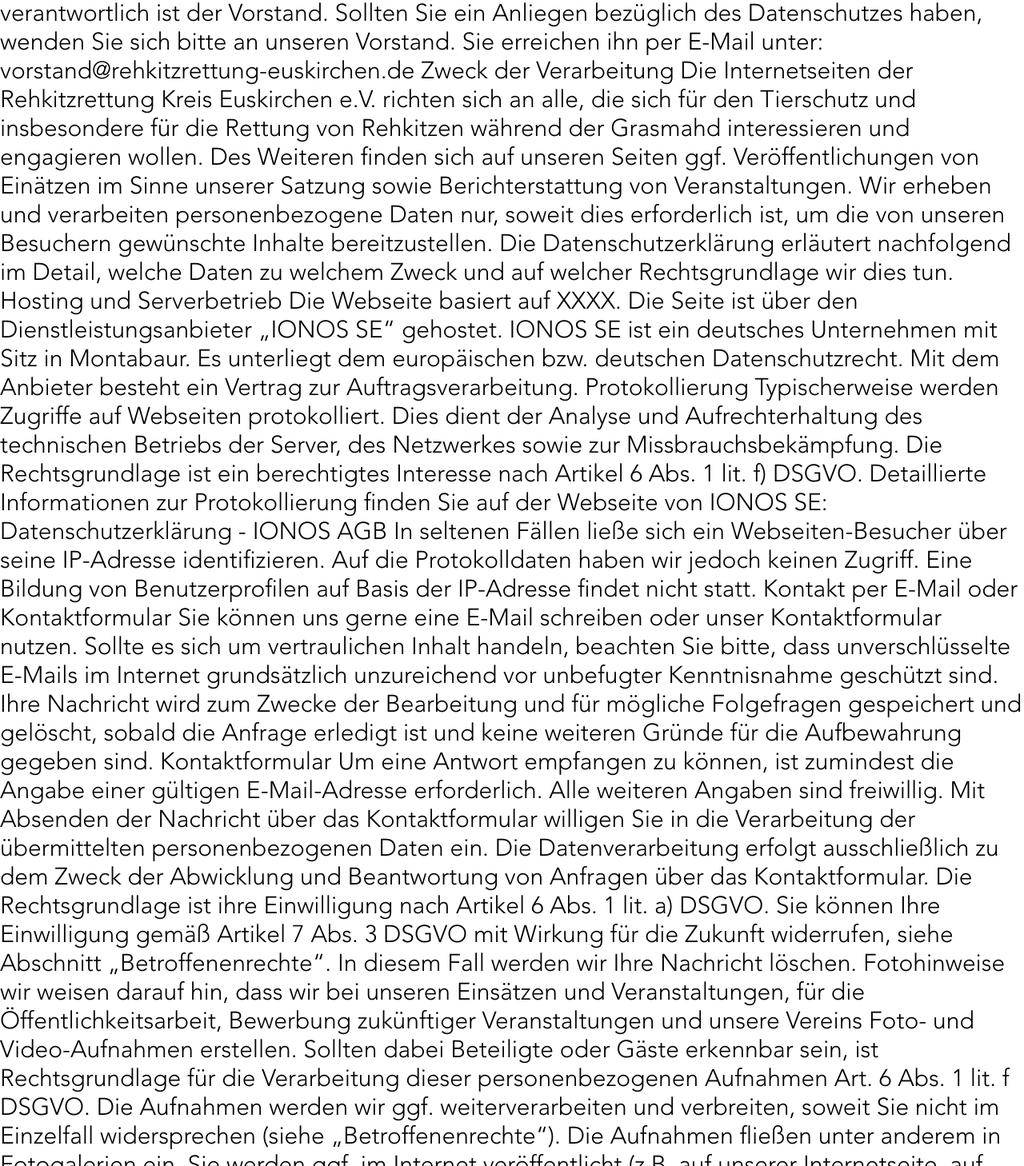
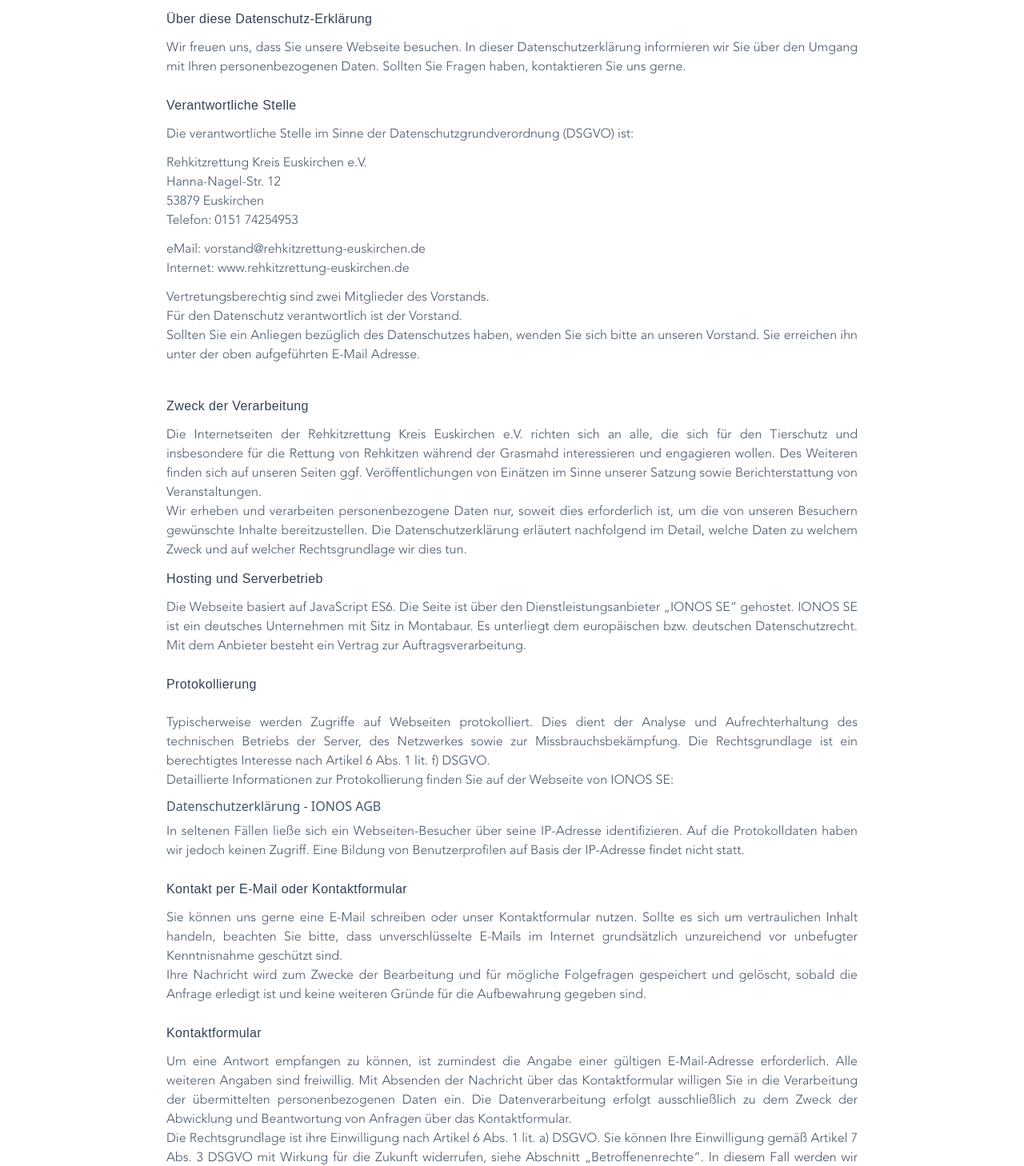
Before and after one commit to Anjacodes/Kitzrettung_UI, a React (Vite) app: page /datenschutz in a window 1280 px wide. Shown: the part 652-2110 px from the top of the page at 80% size. Built offline with nearby package versions, Linux system fonts and the light colour scheme; a web font is replaced by a local one.

Commit message:
Style Datenschutzerklärung

```diff
--- a/src/components/Impressum_Datenschutz/Datenschutz.jsx
+++ b/src/components/Impressum_Datenschutz/Datenschutz.jsx
@@ -5,153 +5,75 @@ function Datenschutz() {
   return (
     <div>
       <GeneralCover />
-      <p>
-      Datenschutzerklärung
+      <div className="mx-16 my-48 lg:mx-52 text-base text-justify text-slate-600">
+        <h2 className='mb-10 text-2xl tracking-wide'>DATENSCHUTZERKLÄRUNG</h2>
+        <h3 className='mb-3'>Über diese Datenschutz-Erklärung</h3>
+
+        <p>Wir freuen uns, dass Sie unsere Webseite besuchen. In dieser Datenschutzerklärung informieren wir Sie über den Umgang mit Ihren personenbezogenen Daten. Sollten Sie Fragen haben, kontaktieren Sie uns gerne.</p>
 
 
+        <h3 className='mt-6 mb-3'>Verantwortliche Stelle</h3>
 
-Über diese Datenschutz-Erklärung
+        <p className='mb-3'>Die verantwortliche Stelle im Sinne der Datenschutzgrundverordnung (DSGVO) ist:</p>
 
-Wir freuen uns, dass Sie unsere Webseite besuchen. In dieser Datenschutzerklärung informieren wir Sie über den Umgang mit Ihren personenbezogenen Daten. Sollten Sie Fragen haben, kontaktieren Sie uns gerne.
+        <ul className='mb-10'>
+          <li>Rehkitzrettung Kreis Euskirchen e.V.</li>
+          <li>Hanna-Nagel-Str. 12</li>
+          <li>53879 Euskirchen</li>
+          <li className='mb-3'>Telefon: 0151 74254953</li>
+          <li>eMail: <a href="mailto:vorstand@rehkitzrettung-euskirchen.de" className='hover:text-blue-600'>vorstand@rehkitzrettung-euskirchen.de</a></li>
+          <li>Internet: <a href="www.rehkitzrettung-euskirchen.de" target="_blank" className='hover:text-blue-600'>www.rehkitzrettung-euskirchen.de</a></li>
+          <li className='mt-3'>Vertretungsberechtig sind zwei Mitglieder des Vorstands.</li>
+          <li>Für den Datenschutz verantwortlich ist der Vorstand.</li>
+          <li>Sollten Sie ein Anliegen bezüglich des Datenschutzes haben, wenden Sie sich bitte an unseren Vorstand. Sie erreichen ihn unter der oben aufgeführten E-Mail Adresse.</li>
+        </ul>
 
+        <h3 className='mb-3'>Zweck der Verarbeitung</h3>
 
+        <p>Die Internetseiten der Rehkitzrettung Kreis Euskirchen e.V. richten sich an alle, die sich für den Tierschutz und insbesondere für die Rettung von Rehkitzen während der Grasmahd interessieren und engagieren wollen. Des Weiteren finden sich auf unseren Seiten ggf. Veröffentlichungen von Einätzen im Sinne unserer Satzung sowie Berichterstattung von Veranstaltungen.</p>
 
-Verantwortliche Stelle
+        <p>Wir erheben und verarbeiten personenbezogene Daten nur, soweit dies erforderlich ist, um die von unseren Besuchern gewünschte Inhalte bereitzustellen. Die Datenschutzerklärung erläutert nachfolgend im Detail, welche Daten zu welchem Zweck und auf welcher Rechtsgrundlage wir dies tun.</p>
 
-Die verantwortliche Stelle im Sinne der Datenschutzgrundverordnung (DSGVO) ist:
+        <h3 className='my-3'>Hosting und Serverbetrieb</h3>
 
+        <p>Die Webseite basiert auf JavaScript ES6. Die Seite ist über den Dienstleistungsanbieter „IONOS SE“ gehostet. IONOS SE ist ein deutsches Unternehmen mit Sitz in Montabaur. Es unterliegt dem europäischen bzw. deutschen Datenschutzrecht. Mit dem Anbieter besteht ein Vertrag zur Auftragsverarbeitung.</p>
 
+        <h3 className='my-6'>Protokollierung</h3>
 
-Rehkitzrettung Kreis Euskirchen e.V.
+        <p>Typischerweise werden Zugriffe auf Webseiten protokolliert. Dies dient der Analyse und Aufrechterhaltung des technischen Betriebs der Server, des Netzwerkes sowie zur Missbrauchsbekämpfung. Die Rechtsgrundlage ist ein berechtigtes Interesse nach <a href="https://dejure.org/gesetze/DSGVO/6.html" target="_blank" className='hover:underline'>Artikel 6 Abs. 1 lit. f) DSGVO</a>.</p>
 
-Hanna-Nagel-Str. 12
+        <p className='mb-2'>Detaillierte Informationen zur Protokollierung finden Sie auf der Webseite von IONOS SE:</p>
 
-53879 Euskirchen
+        <a>Datenschutzerklärung - IONOS AGB</a>
 
+        <p className='mt-2'>In seltenen Fällen ließe sich ein Webseiten-Besucher über seine IP-Adresse identifizieren. Auf die Protokolldaten haben wir jedoch keinen Zugriff. Eine Bildung von Benutzerprofilen auf Basis der IP-Adresse findet nicht statt.</p>
 
+        <h3 className='mt-6 mb-3'>Kontakt per E-Mail oder Kontaktformular</h3>
 
-Telefon: 0151 74254953
+        <p>Sie können uns gerne eine E-Mail schreiben oder unser Kontaktformular nutzen. Sollte es sich um vertraulichen Inhalt handeln, beachten Sie bitte, dass unverschlüsselte E-Mails im Internet grundsätzlich unzureichend vor unbefugter Kenntnisnahme geschützt sind.</p>
 
+        <p>Ihre Nachricht wird zum Zwecke der Bearbeitung und für mögliche Folgefragen gespeichert und gelöscht, sobald die Anfrage erledigt ist und keine weiteren Gründe für die Aufbewahrung gegeben sind.</p>
 
+       <h3 className='mt-6 mb-3'>Kontaktformular</h3>
 
-eMail: vorstand@rehkitzrettung-euskirchen.de
+       <p>Um eine Antwort empfangen zu können, ist zumindest die Angabe einer gültigen E-Mail-Adresse erforderlich. Alle weiteren Angaben sind freiwillig. Mit Absenden der Nachricht über das Kontaktformular willigen Sie in die Verarbeitung der übermittelten personenbezogenen Daten ein. Die Datenverarbeitung erfolgt ausschließlich zu dem Zweck der Abwicklung und Beantwortung von Anfragen über das Kontaktformular.</p>
 
-Internet: www. rehkitzrettung-euskirchen.de
+      <p>Die Rechtsgrundlage ist ihre Einwilligung nach <a href="https://dejure.org/gesetze/DSGVO/6.html" target="_blank" className='hover:underline'>Artikel 6 Abs. 1 lit. a) DSGVO</a>. Sie können Ihre Einwilligung gemäß <a href="https://dejure.org/gesetze/DSGVO/7.html" target="_blank" className='hover:underline'>Artikel 7 Abs. 3 DSGVO</a> mit Wirkung für die Zukunft widerrufen, siehe Abschnitt „Betroffenenrechte“. In diesem Fall werden wir Ihre Nachricht löschen.</p>
 
+      <h3 className='mt-6 mb-3'>Fotohinweise</h3>
 
+      <p>Wir weisen darauf hin, dass wir bei unseren Einsätzen und Veranstaltungen, für die Öffentlichkeitsarbeit, Bewerbung zukünftiger Veranstaltungen und unsere Vereins Foto- und Video-Aufnahmen erstellen.</p>
 
-Vertretungsberechtig sind zwei Mitglieder des Vorstands.
+      <p>Sollten dabei Beteiligte oder Gäste erkennbar sein, ist Rechtsgrundlage für die Verarbeitung dieser personenbezogenen Aufnahmen <a href="https://dejure.org/gesetze/DSGVO/6.html" target="_blank" className='hover:underline'>Art. 6 Abs. 1 lit. f DSGVO</a>. Die Aufnahmen werden wir ggf. weiterverarbeiten und verbreiten, soweit Sie nicht im Einzelfall widersprechen (siehe „Betroffenenrechte“).</p>
 
+      <p>Die Aufnahmen fließen unter anderem in Fotogalerien ein. Sie werden ggf. im Internet veröffentlicht (z.B. auf unserer Internetseite, auf Facebook oder Instagram) und möglicherweise online oder in gedruckter Form zur Werbung verwendet. Auch geben wir Aufnahmen im Rahmen unserer Pressearbeit an Medienvertreter weiter. Ebenso stellen wir Personen und Organisationen, die an unserer Veranstaltung beteiligt sind, auf Wunsch Aufnahmen zur Verfügung.</p>
 
-
-Für den Datenschutz verantwortlich ist der Vorstand.
-
-
-
-Sollten Sie ein Anliegen bezüglich des Datenschutzes haben, wenden Sie sich bitte an unseren Vorstand. Sie erreichen ihn per E-Mail unter:
-
-
-
-vorstand@rehkitzrettung-euskirchen.de
-
-
-
-
-
-Zweck der Verarbeitung
-
-
-
-Die Internetseiten der Rehkitzrettung Kreis Euskirchen e.V. richten sich an alle, die sich für den Tierschutz und insbesondere für die Rettung von Rehkitzen während der Grasmahd interessieren und engagieren wollen. Des Weiteren finden sich auf unseren Seiten ggf. Veröffentlichungen von Einätzen im Sinne unserer Satzung sowie Berichterstattung von Veranstaltungen.
-
-
-
-Wir erheben und verarbeiten personenbezogene Daten nur, soweit dies erforderlich ist, um die von unseren Besuchern gewünschte Inhalte bereitzustellen. Die Datenschutzerklärung erläutert nachfolgend im Detail, welche Daten zu welchem Zweck und auf welcher Rechtsgrundlage wir dies tun.
-
-
-
-Hosting und Serverbetrieb
-
-
-
-Die Webseite basiert auf XXXX. Die Seite ist über den Dienstleistungsanbieter „IONOS SE“ gehostet. IONOS SE ist ein deutsches Unternehmen mit Sitz in Montabaur. Es unterliegt dem europäischen bzw. deutschen Datenschutzrecht. Mit dem Anbieter besteht ein Vertrag zur Auftragsverarbeitung.
-
-
-
-
-
-Protokollierung
-
-
-
-Typischerweise werden Zugriffe auf Webseiten protokolliert. Dies dient der Analyse und Aufrechterhaltung des technischen Betriebs der Server, des Netzwerkes sowie zur Missbrauchsbekämpfung. Die Rechtsgrundlage ist ein berechtigtes Interesse nach Artikel 6 Abs. 1 lit. f) DSGVO.
-
-
-
-Detaillierte Informationen zur Protokollierung finden Sie auf der Webseite von IONOS SE:
-
-
-
-Datenschutzerklärung - IONOS AGB
-
-
-
-In seltenen Fällen ließe sich ein Webseiten-Besucher über seine IP-Adresse identifizieren. Auf die Protokolldaten haben wir jedoch keinen Zugriff. Eine Bildung von Benutzerprofilen auf Basis der IP-Adresse findet nicht statt.
-
-
-
-Kontakt per E-Mail oder Kontaktformular
-
-
-
-Sie können uns gerne eine E-Mail schreiben oder unser Kontaktformular nutzen. Sollte es sich um vertraulichen Inhalt handeln, beachten Sie bitte, dass unverschlüsselte E-Mails im Internet grundsätzlich unzureichend vor unbefugter Kenntnisnahme geschützt sind.
-
-
-
-Ihre Nachricht wird zum Zwecke der Bearbeitung und für mögliche Folgefragen gespeichert und gelöscht, sobald die Anfrage erledigt ist und keine weiteren Gründe für die Aufbewahrung gegeben sind.
-
-
-
-Kontaktformular
-
-
-
-Um eine Antwort empfangen zu können, ist zumindest die Angabe einer gültigen E-Mail-Adresse erforderlich. Alle weiteren Angaben sind freiwillig. Mit Absenden der Nachricht über das Kontaktformular willigen Sie in die Verarbeitung der übermittelten personenbezogenen Daten ein. Die Datenverarbeitung erfolgt ausschließlich zu dem Zweck der Abwicklung und Beantwortung von Anfragen über das Kontaktformular.
-
-
-
-Die Rechtsgrundlage ist ihre Einwilligung nach Artikel 6 Abs. 1 lit. a) DSGVO. Sie können Ihre Einwilligung gemäß Artikel 7 Abs. 3 DSGVO mit Wirkung für die Zukunft widerrufen, siehe Abschnitt „Betroffenenrechte“. In diesem Fall werden wir Ihre Nachricht löschen.
-
-
-
-
-
-Fotohinweise
-
-
-
-wir weisen darauf hin, dass wir bei unseren Einsätzen und Veranstaltungen, für die Öffentlichkeitsarbeit, Bewerbung zukünftiger Veranstaltungen und unsere Vereins Foto- und Video-Aufnahmen erstellen.
-
-
-
-Sollten dabei Beteiligte oder Gäste erkennbar sein, ist Rechtsgrundlage für die Verarbeitung dieser personenbezogenen Aufnahmen Art. 6 Abs. 1 lit. f DSGVO. Die Aufnahmen werden wir ggf. weiterverarbeiten und verbreiten, soweit Sie nicht im Einzelfall widersprechen (siehe „Betroffenenrechte“).
-
-
-
-Die Aufnahmen fließen unter anderem in Fotogalerien ein. Sie werden ggf. im Internet veröffentlicht (z.B. auf unserer Internetseite, auf Facebook oder Instagram) und möglicherweise online oder in gedruckter Form zur Werbung verwendet. Auch geben wir Aufnahmen im Rahmen unserer Pressearbeit an Medienvertreter weiter. Ebenso stellen wir Personen und Organisationen, die an unserer Veranstaltung beteiligt sind, auf Wunsch Aufnahmen zur Verfügung.
-
-
-
-Cookies
-
-
+      {/* <h3>Cookies</h3>
 
 Auf einigen unserer Seiten kommen sogenannte Cookies zum Einsatz. Das sind kleine Textdateien, die zwischen dem Webserver und ihrem Browser ausgetauscht werden. Diese werden beim Besuch der Webseite von den jeweils verwendeten Geräten (PC, Notebook, Tablet, Smartphone etc.) gespeichert und bei nachfolgenden Seitenaufrufen an den Sever zurückgeschickt.
 
 
-
 Cookies sind keine Schadsoftware. Die in Cookies enthaltenen Informationen können ganz unterschiedlichen Zwecken dienen. Sie helfen, die Nutzung der Internetseite komfortabler zu gestalten oder bestimmte Funktionen überhaupt zu ermöglichen. Allerdings ist es auch möglich, Cookies zum Benutzer-Tracking und für statistische Auswertungen der Webseiten-Nutzung einzusetzen oder für die werbliche Zwecke.
-
 
 
 Soweit unten nicht anders ausgeführt sind die Cookies, die auf unserer Internetseite zum Einsatz kommen, technisch erforderlich und durch den Jimdo-Homepagebaukasten vorgegeben.
@@ -162,48 +84,27 @@ Daher sei ergänzend auf den Abschnitt „Cookies“ in der IONOS-Datenschutzerk
 
 Sofern überhaupt personenbezogene Daten erhoben werden, ist die Rechtsgrundlage ein berechtigtes Interesse nach Artikel 6 Abs. 1 lit. f) DSGVO.
 
+Die meisten Browser akzeptieren Cookies automatisch. Sie können Ihren Browser jedoch so konfigurieren, dass keine Cookies auf Ihrem Computer gespeichert werden oder stets ein Hinweis erscheint, bevor ein neuer Cookie angelegt wird. Die vollständige Deaktivierung von Cookies kann jedoch dazu führen, dass Sie nicht alle Funktionen unserer Website nutzen können.  */}
 
 
-Die meisten Browser akzeptieren Cookies automatisch. Sie können Ihren Browser jedoch so konfigurieren, dass keine Cookies auf Ihrem Computer gespeichert werden oder stets ein Hinweis erscheint, bevor ein neuer Cookie angelegt wird. Die vollständige Deaktivierung von Cookies kann jedoch dazu führen, dass Sie nicht alle Funktionen unserer Website nutzen können.
+      <h3 className='mt-6 mb-3'>Betroffenenrechte</h3>
 
+      <p>Sie haben ein Recht auf Auskunft über die personenbezogenen Daten, die wir zu Ihrer Person gespeichert haben (<a href="https://dejure.org/gesetze/DSGVO/15.html" target="_blank" className='hover:underline'>Artikel 15 DSGVO</a>).</p>
 
+      <p>Sie haben einen Anspruch auf Berichtigung der über Sie gespeichert Daten (<a href="https://dejure.org/gesetze/DSGVO/16.html" target="_blank" className='hover:underline'>Artikel 16 DSGVO</a>), Einschränkung („Sperrung“, <a href="https://dejure.org/gesetze/DSGVO/18.html" target="_blank" className='hover:underline'>Artikel 18 DSGVO</a>) oder Löschung (<a href="https://dejure.org/gesetze/DSGVO/17.html" target="_blank" className='hover:underline'>Artikel 17 DSGVO</a>).</p>
 
+      <p>Ihrem Wunsch auf Sperrung oder Löschung kommen wir gerne nach, sofern dem keine Notwendigkeiten der Geschäftsabwicklung, z.B. gesetzliche Aufbewahrungsfristen, entgegenstehen. </p>
 
+      <p>Erteilte Einwilligungen können Sie mit Wirkung für die Zukunft ändern oder widerrufen (<a href="https://dejure.org/gesetze/DSGVO/7.html" target="_blank" className='hover:underline'>Artikel 7 Abs. 3 DSGVO</a>).</p>
 
+      <p>Sofern Ihre personenbezogenen Daten auf Grundlage von berechtigten Interessen gemäß <a href="https://dejure.org/gesetze/DSGVO/6.html" target="_blank" className='hover:underline'>Artikel 6 Abs. 1 lit. f) DSGVO</a>verarbeitet werden, haben Sie das Recht, gemäß <a href="https://dejure.org/gesetze/DSGVO/21.html" target="_blank" className='hover:underline'>Artikel 21 DSGVO</a> Widerspruch gegen die Verarbeitung Ihrer personenbezogenen Daten einzulegen, soweit dafür Gründe vorliegen, die sich aus Ihrer besonderen Situation ergeben.</p>
 
+      <p className='mt-6'>Zur Wahrnehmung Ihrer Betroffenenrechte reicht eine formlose E-Mail an:</p>
 
-Betroffenenrechte
+      <a href="mailto:vorstand@rehkitzrettung-euskirchen.de" className='text-blue-600'>vorstand@rehkitzrettung-euskirchen.de</a>
 
-
-
-Sie haben ein Recht auf Auskunft über die personenbezogenen Daten, die wir zu Ihrer Person gespeichert haben (Artikel 15 DSGVO).
-
-
-
-Sie haben einen Anspruch auf Berichtigung der über Sie gespeichert Daten (Artikel 16 DSGVO), Einschränkung („Sperrung“, Artikel 18 DSGVO) oder Löschung (Artikel 17 DSGVO).
-
-
-
-Ihrem Wunsch auf Sperrung oder Löschung kommen wir gerne nach, sofern dem keine Notwendigkeiten der Geschäftsabwicklung, z.B. gesetzliche Aufbewahrungsfristen, entgegenstehen.
-
-
-
-Erteilte Einwilligungen können Sie mit Wirkung für die Zukunft ändern oder widerrufen (Artikel 7 Abs. 3 DSGVO).
-
-
-
-Sofern Ihre personenbezogenen Daten auf Grundlage von berechtigten Interessen gemäß Artikel 6 Abs. 1 lit. f) DSGVO verarbeitet werden, haben Sie das Recht, gemäß Artikel 21 DSGVO Widerspruch gegen die Verarbeitung Ihrer personenbezogenen Daten einzulegen, soweit dafür Gründe vorliegen, die sich aus Ihrer besonderen Situation ergeben.
-
-
-
-Zur Wahrnehmung Ihrer Betroffenenrechte reicht eine formlose E-Mail an:
-
-vorstand@rehkitzrettung-euskirchen.de
-
-
-
-Wenn Sie der Ansicht sind, dass die Verarbeitung der Sie betreffenden personenbezogenen Daten rechtswidrig ist, können Sie Beschwerde bei einer Aufsichtsbehörde für den Datenschutz einlegen, die für den Ort Ihres Aufenthaltes oder Arbeitsplatzes oder für den Ort des mutmaßlichen Verstoßes zuständig ist (Artikel 77 DSGVO).
-      </p>
+      <p className='mt-6'>Wenn Sie der Ansicht sind, dass die Verarbeitung der Sie betreffenden personenbezogenen Daten rechtswidrig ist, können Sie Beschwerde bei einer Aufsichtsbehörde für den Datenschutz einlegen, die für den Ort Ihres Aufenthaltes oder Arbeitsplatzes oder für den Ort des mutmaßlichen Verstoßes zuständig ist (<a href="https://dejure.org/gesetze/DSGVO/77.html" target="_blank" className='hover:underline'>Artikel 77 DSGVO</a>).</p>
+      </div>
     </div>
   )
 }
--- a/src/components/Impressum_Datenschutz/Impressum.jsx
+++ b/src/components/Impressum_Datenschutz/Impressum.jsx
@@ -1,5 +1,6 @@
 import React from 'react'
 import GeneralCover from '../sharedComponents/GeneralCover';
+import satzung from '../../assets/Vereinssatzung-Rehkitz.pdf'
 
 function Impressum() {
   return (
@@ -34,7 +35,7 @@ function Impressum() {
        <ul className='mb-6'>
          <li>Urhebungsrechte und Copyright der veröffentlichten Bilder und Videos liegen beim Verein Rehkitzrettung Kreis Euskirchen e.V.</li>
 
-         <li className='mt-3'>Unsere Satzung finden Sie hier (Link)</li>
+         <li className='mt-3'>Unsere Satzung finden Sie <a href={satzung} target="_blank" rel="noreferrer" className='text-blue-600 hover:underline'>hier</a></li>
        </ul>
 
         <h3 className='mb-3'>Rechtlicher Hinweis:</h3>
```
